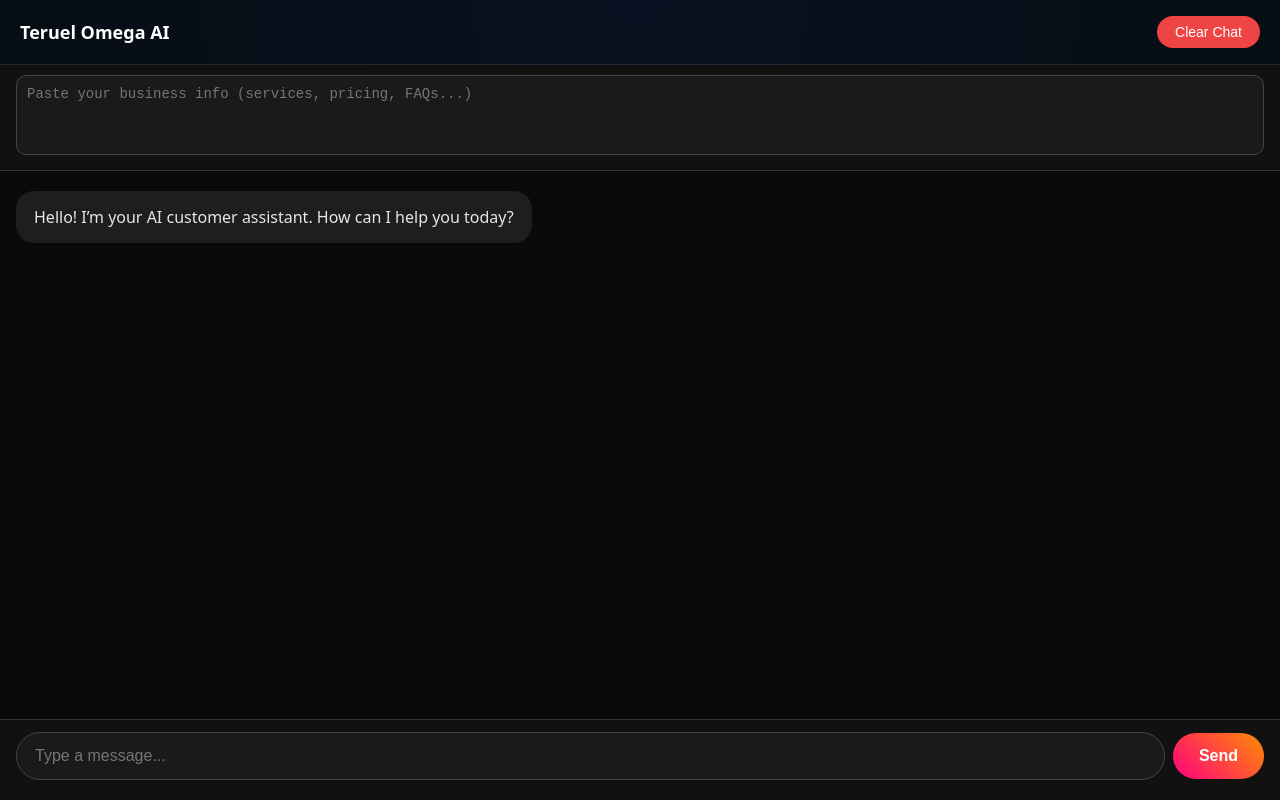
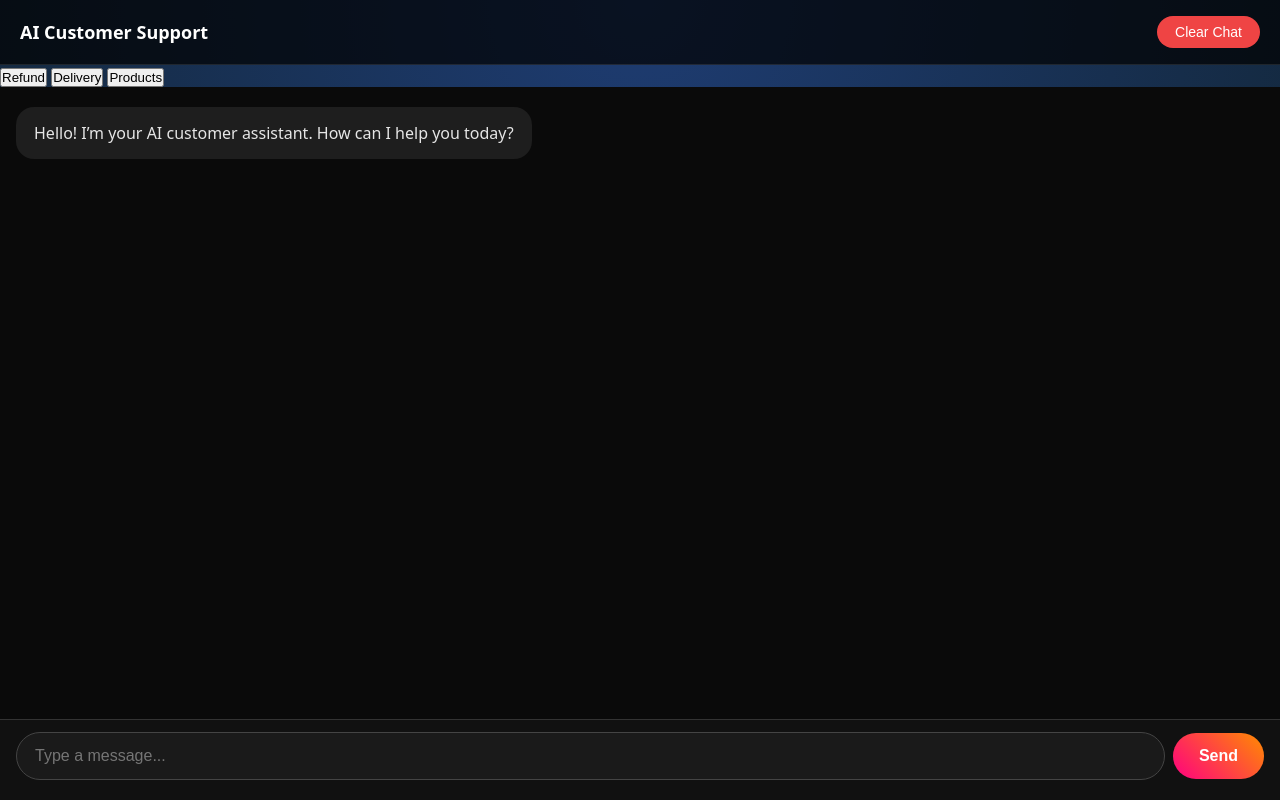
Before and after one commit to teruel567/Teruel, a plain HTML site: page index.html in a window 1280 px wide. Drawn offline with Linux system fonts and the light colour scheme.

Commit message:
Update title and header for customer support demo

```diff
--- a/index.html
+++ b/index.html
@@ -2,34 +2,35 @@
 <html lang="en">
 <head>
   <meta charset="UTF-8">
-  <meta name="viewport" content="width=device-width, initial-scale=1.0, maximum-scale=1.0, user-scalable=no">
-  <title>Teruel Omega AI</title>
-  <link rel="manifest" href="/manifest.json">
+  <meta name="viewport" content="width=device-width, initial-scale=1.0">
+  <title>AI Customer Support Demo</title>
   <link rel="stylesheet" href="/style.css">
 </head>
 <body>
 
   <header>
-    <h2>Teruel Omega AI</h2>
+    <h2>AI Customer Support</h2>
     <button id="clearBtn">Clear Chat</button>
   </header>
 
-  <!-- Business Input -->
-  <div class="business-input">
-    <textarea id="businessData" placeholder="Paste your business info (services, pricing, FAQs...)"></textarea>
+  <!-- Quick Questions -->
+  <div class="quick-questions">
+    <button onclick="quickAsk('Do you offer refund?')">Refund</button>
+    <button onclick="quickAsk('How long is delivery?')">Delivery</button>
+    <button onclick="quickAsk('What products do you sell?')">Products</button>
   </div>
 
   <!-- Chat -->
   <div id="chatContainer"></div>
 
-  <!-- Input Area -->
+  <!-- Input -->
   <div class="input-area">
     <div class="input-row">
-      <input type="text" id="userInput" placeholder="Type a message..." autocomplete="off">
+      <input type="text" id="userInput" placeholder="Type a message...">
       <button id="sendBtn">Send</button>
     </div>
   </div>
 
   <script src="/script.js"></script>
 </body>
-    </html>
+  </html>
```
